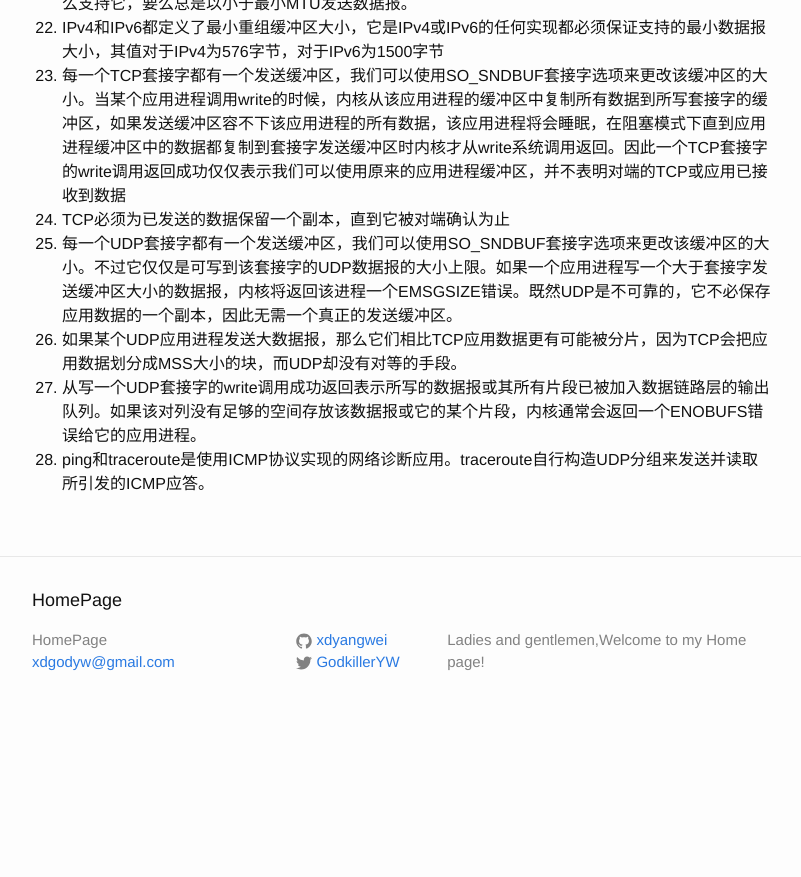
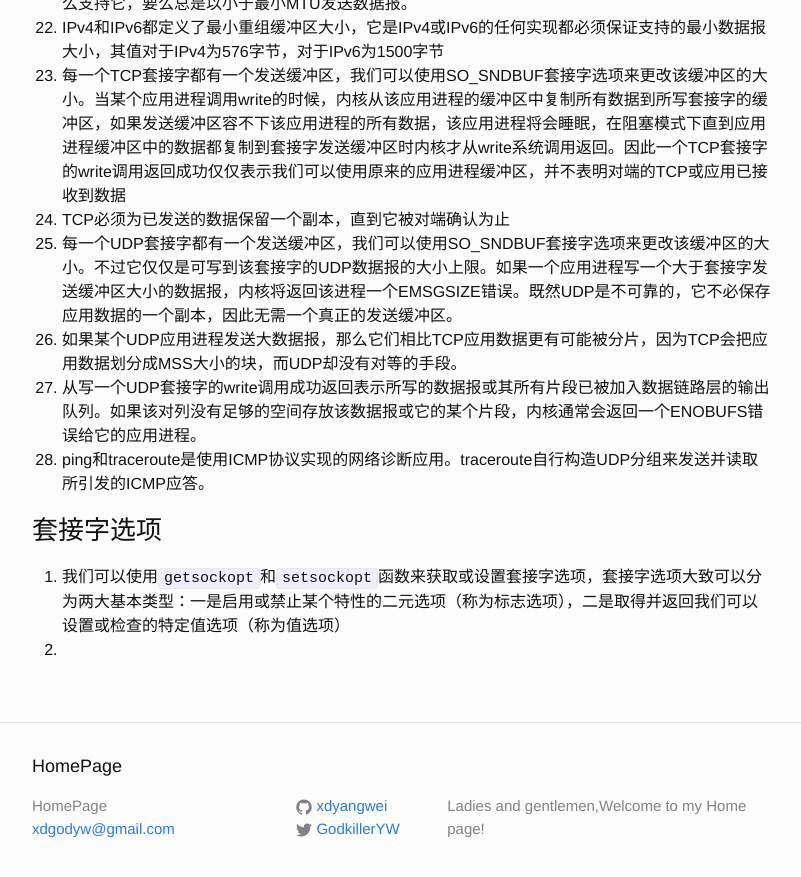
Before and after one commit to xdyangwei/xdyangwei.github.io, a Jekyll site: the page built from _posts/2019-8-20-Unix网络编程.md, in a window 1280 px wide and 900 px high, scrolled down 1584 px. Shown: the top 877 px of the window, without its empty margins (238-1039 px from the left). Built offline with Jekyll 4.4.1, drawn with Linux system fonts in a browser that asks for light colours; our own code applies the rules of GitHub Pages for plain Markdown files; before the commit the page ends 2318 px from its top, so only the background shows below that; some of the changed text lies outside the part shown.

Commit message:
add the tips of socket options

```diff
--- a/_posts/2018-8-20-Unix网络编程.md
+++ b/_posts/2019-8-20-Unix网络编程.md
@@ -32,3 +32,7 @@
 26. 如果某个UDP应用进程发送大数据报，那么它们相比TCP应用数据更有可能被分片，因为TCP会把应用数据划分成MSS大小的块，而UDP却没有对等的手段。
 27. 从写一个UDP套接字的write调用成功返回表示所写的数据报或其所有片段已被加入数据链路层的输出队列。如果该对列没有足够的空间存放该数据报或它的某个片段，内核通常会返回一个ENOBUFS错误给它的应用进程。
 28. ping和traceroute是使用ICMP协议实现的网络诊断应用。traceroute自行构造UDP分组来发送并读取所引发的ICMP应答。
+
+### 套接字选项
+1. 我们可以使用`getsockopt`和`setsockopt`函数来获取或设置套接字选项，套接字选项大致可以分为两大基本类型：一是启用或禁止某个特性的二元选项（称为标志选项），二是取得并返回我们可以设置或检查的特定值选项（称为值选项）
+2.
```
